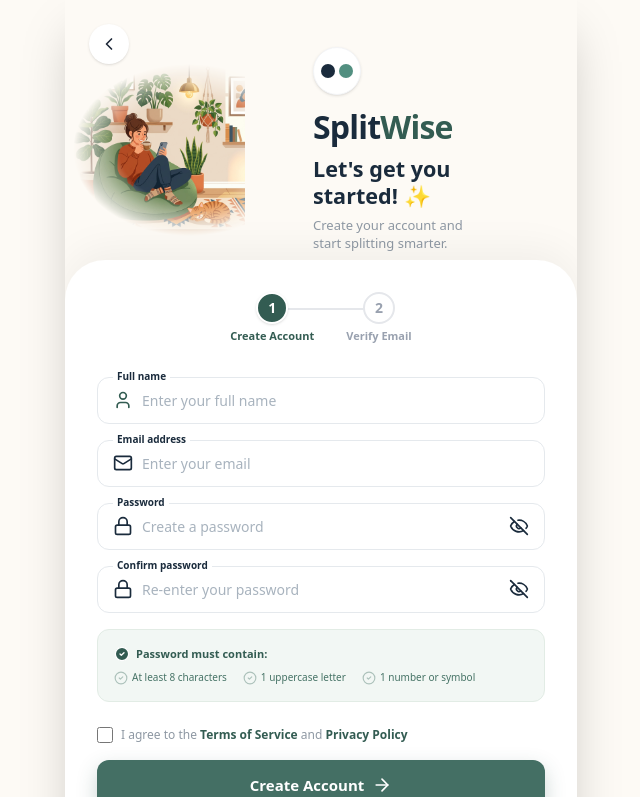
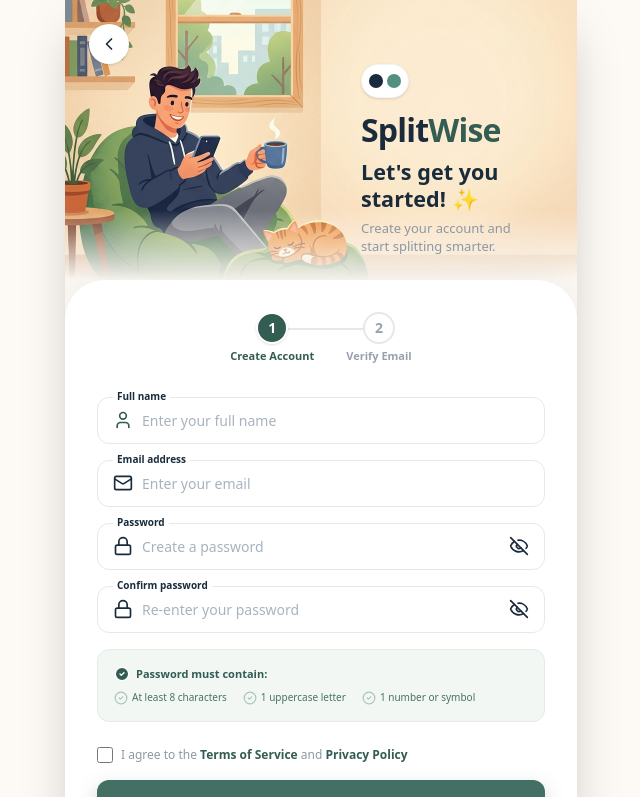
Before and after one commit to Srijan51/SplitWise, a Next.js app in the folder frontend/: page /register in a window 1280 px wide. Shown: the top 797 px of the page, without its empty margins (319-959 px from the left). Built offline with nearby package versions, Linux system fonts and the light colour scheme; no server answers.

Commit message:
Refresh register hero banner
Replace the old register hero image with a full-width banner background and adjust the registration header layout to match the new artwork.

```diff
--- a/frontend/src/app/register/page.tsx
+++ b/frontend/src/app/register/page.tsx
@@ -70,22 +70,22 @@
           </button>
         </div>
 
-        {/* Top Header Section (Split Layout) */}
-        <div className="relative pt-16 pb-6 px-6 z-20 flex items-center h-[260px]">
-          {/* Hero Illustration Left */}
-          <div className="w-1/2 h-full relative -ml-4">
-            <div className="absolute inset-0 bg-no-repeat" style={{
-              backgroundImage: "url('/register-hero.png')",
-              backgroundSize: 'contain',
+        {/* Top Header Section */}
+        <div className="relative pt-16 pb-6 px-6 z-20 flex h-[280px]">
+          {/* Full-width Hero Background */}
+          <div className="absolute inset-0 z-0 pointer-events-none overflow-hidden">
+             <div className="absolute inset-0 bg-no-repeat" style={{
+              backgroundImage: "url('/register-banner.png')",
+              backgroundSize: 'cover',
               backgroundPosition: 'center left',
               mixBlendMode: 'multiply',
-              WebkitMaskImage: 'radial-gradient(closest-side, rgba(0,0,0,1) 60%, rgba(0,0,0,0) 100%)',
-              maskImage: 'radial-gradient(closest-side, rgba(0,0,0,1) 60%, rgba(0,0,0,0) 100%)'
+              WebkitMaskImage: 'linear-gradient(to bottom, rgba(0,0,0,1) 75%, rgba(0,0,0,0) 100%)',
+              maskImage: 'linear-gradient(to bottom, rgba(0,0,0,1) 75%, rgba(0,0,0,0) 100%)'
             }} />
           </div>
 
           {/* Text Right */}
-          <div className="w-1/2 pl-2 flex flex-col justify-center">
+          <div className="w-1/2 ml-auto pl-10 flex flex-col justify-center relative z-10">
             <div className="inline-flex items-center justify-center w-12 h-12 rounded-full bg-white shadow-sm border border-gray-100 mb-4">
               <div className="flex gap-1">
                 <div className="w-3.5 h-3.5 rounded-full bg-[#1a2b3c]"></div>
```
Also changed, not shown: frontend/public/register-banner.png (added), frontend/public/register-hero.png (deleted).
